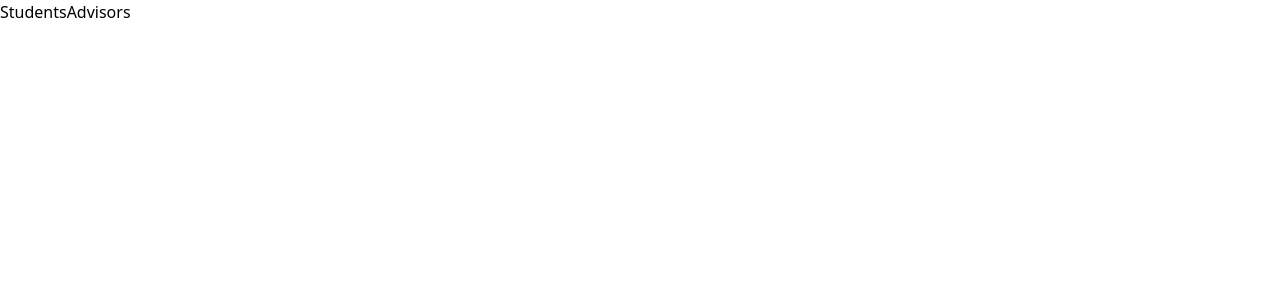
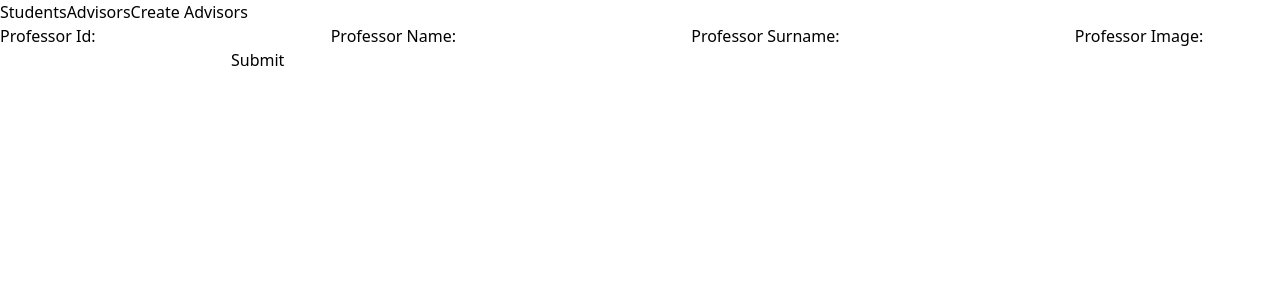
Before and after one commit to SE331-2023-project1/project01-sodium_helium_einstenium, a Vue app: page /create-advisor in a window 1280 px wide. Before the commit this address had no page. Shown: the top 300 px of the page. Built offline with nearby package versions, Linux system fonts and the light colour scheme.

Commit message:
Create advisor object( Not finish)

```diff
--- a/src/App.vue
+++ b/src/App.vue
@@ -7,6 +7,7 @@ import { RouterLink, RouterView } from 'vue-router'
     <nav>
       <RouterLink :to="{name: 'student-list'}">Students</RouterLink>
       <RouterLink :to="{name: 'advisor-list'}">Advisors</RouterLink>
+      <RouterLink :to="{name: 'create-advisor'}">Create Advisors</RouterLink>
     </nav>
   </header>
 
--- /dev/null
+++ b/src/components/AdvisorCreateCard.vue
@@ -0,0 +1,33 @@
+<script setup lang="ts">
+import type { AdvisorInfo } from '../info'
+import type { PropType } from 'vue'
+defineProps({
+
+  createAdvisors: {
+    type: Object as PropType<AdvisorInfo[]>,
+    required: true
+  }
+})
+</script>
+
+<template>
+  <div class="advisor-card" v-for="(createAdvisor,index) in createAdvisors" :key="index">
+    <RouterLink class="advisor-link" :to="{ name: 'advisor-detail', params: {id: createAdvisor?.id}}">
+    <p> Name: {{ createAdvisor.name}}  {{ createAdvisor.surname }}</p>
+    </RouterLink>
+  </div>
+</template>
+<style>
+.advisor-card {
+  padding: 20px;
+  width: 250px;
+  cursor: pointer;
+  border: solid 1px black;
+  margin-bottom: 18px;
+}
+
+.advisor-card:hover {
+  transform: scale(1.01);
+  box-shadow: 0 3px 12px 0 rgba(0, 0, 0, 0.2);
+}
+</style>
--- /dev/null
+++ b/src/components/AdvisorCreateForm.vue
@@ -0,0 +1,47 @@
+<script setup lang="ts">
+
+import { reactive, type PropType } from 'vue'
+
+const emit = defineEmits(['create-submitted'])
+const form = reactive({
+    id: '',
+    name: '',
+    surname: '',
+    image: '',
+})
+
+function onSubmit(){
+if(form.id === '' || form.name === '' || form.surname === '' || form.image === ''){
+    alert('Please complete all blank field')
+    return
+}
+const createAdvisor = {
+    id: form.id,
+    name: form.name,
+    surname: form.surname,
+    image: form.image
+}
+ emit('create-submitted', createAdvisor)
+ form.id = ''
+ form.name = ''
+ form.surname = ''
+ form.image = ''
+}
+</script>
+<template>
+    <form class="create-advisor" @submit.prevent="onSubmit">
+     <label for="id">Professor Id: </label>
+     <input id="id" type="number" v-model="form.id" >
+
+     <label for="name">Professor Name: </label>
+     <input id="name" v-model="form.name">
+
+     <label for="surname">Professor Surname: </label>
+     <input id="surname" v-model="form.surname">
+
+     <label for="image">Professor Image: </label>
+     <input id="image" v-model="form.image">
+
+     <input class="button" type="submit" value="Submit">
+    </form>
+</template>
--- /dev/null
+++ b/src/components/AdvisorCreatedDetail.vue
@@ -0,0 +1,31 @@
+<script setup lang="ts">
+import type { AdvisorInfo } from '../info'
+import type { PropType } from 'vue'
+defineProps({
+
+  createAdvisors: {
+    type: Object as PropType<AdvisorInfo[]>,
+    required: true
+  }
+})
+</script>
+
+<template>
+  <div class="advisor-card" v-for="(createAdvisor,index) in createAdvisors" :key="index">
+    <p> Name: {{ createAdvisor.name}}  {{ createAdvisor.surname }}</p>
+  </div>
+</template>
+<style>
+.advisor-card {
+  padding: 20px;
+  width: 250px;
+  cursor: pointer;
+  border: solid 1px black;
+  margin-bottom: 18px;
+}
+
+.advisor-card:hover {
+  transform: scale(1.01);
+  box-shadow: 0 3px 12px 0 rgba(0, 0, 0, 0.2);
+}
+</style>
--- a/src/router/index.ts
+++ b/src/router/index.ts
@@ -1,6 +1,7 @@
 import { createRouter, createWebHistory } from 'vue-router'
 import StudentListView from '../views/StudentListView.vue'
-import AdvisorListView from '@/views/AdvisorListView.vue'
+import AdvisorListView from '../views/AdvisorListView.vue'
+import CreatAdvisorView from '../views/CreateAdvisorView.vue'
 import StudentDetailView from '@/views/student/StudentDetailView.vue'
 import StudentLayoutView from '@/views/student/StudentLayoutView.vue'
 import { useStudentStore } from '@/stores/student'
@@ -25,6 +26,11 @@ const router = createRouter({
       path: '/advisor',
       name: 'advisor-list',
       component: AdvisorListView
+    },
+    {
+      path: '/create-advisor',
+      name: 'create-advisor',
+      component: CreatAdvisorView
     },
     {
       path: '/',
--- a/src/services/AdvisorService.ts
+++ b/src/services/AdvisorService.ts
@@ -16,4 +16,7 @@ export default {
     getAdvisorById(id:number): Promise<AxiosResponse<AdvisorInfo>>{
         return apiClient.get<AdvisorInfo>('advisors/'+ id.toString())
     },
+    addAdvisor(id:number, data: AdvisorInfo): Promise<AxiosResponse<AdvisorInfo>>{
+        return apiClient.post<AdvisorInfo>('/advisor' + id.toString(), data)
+    }
 }
--- a/src/stores/advisor.ts
+++ b/src/stores/advisor.ts
@@ -3,10 +3,19 @@ import { defineStore } from "pinia"
 export const useAdvisorStore = defineStore('advisor',{
     state: () => ({
         advisor: null as AdvisorInfo | null,
+        advisors: [] as AdvisorInfo[]
     }),
     actions: {
         setAdvisor(advisor: AdvisorInfo){
             this.advisor = advisor
+        },
+        addAdvisor(advisor: AdvisorInfo){
+            this.$patch((state) => {
+                state.advisors.push(advisor)
+            })
+        },
+        getCreatedAdvisor(){
+            return this.advisors
         }
     }
 })
--- a/src/views/AdvisorListView.vue
+++ b/src/views/AdvisorListView.vue
@@ -1,21 +1,25 @@
 <script setup lang="ts">
 import AdvisorCard from '@/components/AdvisorCard.vue';
+import AdvisorCreateCard from '@/components/AdvisorCreateCard.vue';
 import type { AdvisorInfo } from '@/info';
 import AdvisorService from '@/services/AdvisorService';
-import type { Ref } from 'vue'
-import { ref } from 'vue'
+import { useAdvisorStore } from '@/stores/advisor';
+import type { Ref, PropType } from 'vue'
+import { computed, ref } from 'vue'
 
 const advisors: Ref<Array<AdvisorInfo>> = ref([])
   AdvisorService.getAdvisor().then((response) => {
     advisors.value = response.data
   })
-
+  const advisorStore = useAdvisorStore()
+ const createAdvisors = computed(() => advisorStore.getCreatedAdvisor())
 </script>
 
 <template>
   <main>
     <div class="advisor">
       <AdvisorCard v-for="advisor in advisors" :key="advisor.id" :advisor="advisor"></AdvisorCard>
+      <AdvisorCreateCard v-if="createAdvisors.length" :createAdvisors="createAdvisors"></AdvisorCreateCard>
     </div>
 
   </main>
--- /dev/null
+++ b/src/views/CreateAdvisorView.vue
@@ -0,0 +1,20 @@
+<script setup lang="ts">
+import AdvisorCreateForm from '@/components/AdvisorCreateForm.vue'
+import type { AdvisorInfo } from '@/info';
+import { useAdvisorStore } from '@/stores/advisor';
+import type { PropType } from 'vue'
+
+defineProps({
+    advisor: {
+        type: Object as PropType<AdvisorInfo>,
+        require: true
+    }
+})
+const store = useAdvisorStore();
+function createAdvisor(advisor: AdvisorInfo){
+    store.addAdvisor(advisor)
+}
+</script>
+<template>
+        <AdvisorCreateForm :advisor?="advisor" @create-submitted="createAdvisor"></AdvisorCreateForm>
+</template>
--- a/src/views/advisor/AdvisorDetail.vue
+++ b/src/views/advisor/AdvisorDetail.vue
@@ -1,6 +1,9 @@
 <script setup lang="ts">
 import type { AdvisorInfo } from '@/info'
-import type { PropType } from 'vue'
+import { useAdvisorStore } from '@/stores/advisor';
+import { computed, type PropType } from 'vue'
+import AdvisorCreatedDetail from '@/components/AdvisorCreatedDetail.vue'
+
 
 defineProps({
   advisor: {
@@ -8,6 +11,10 @@ defineProps({
     require: true
   }
 })
+
+const advisorStore = useAdvisorStore()
+const createAdvisors = computed(() => advisorStore.getCreatedAdvisor())
+
 </script>
 <template>
     <div class="advisor-detail" v-if="advisor">
@@ -19,6 +26,7 @@ defineProps({
             <p>Surname: {{ advisor.surname }}</p>
         </div>
     </div>
+    <AdvisorCreatedDetail v-if="createAdvisors.length" :createAdvisors="createAdvisors"></AdvisorCreatedDetail>
 </template>
 
 <style scoped>
```
